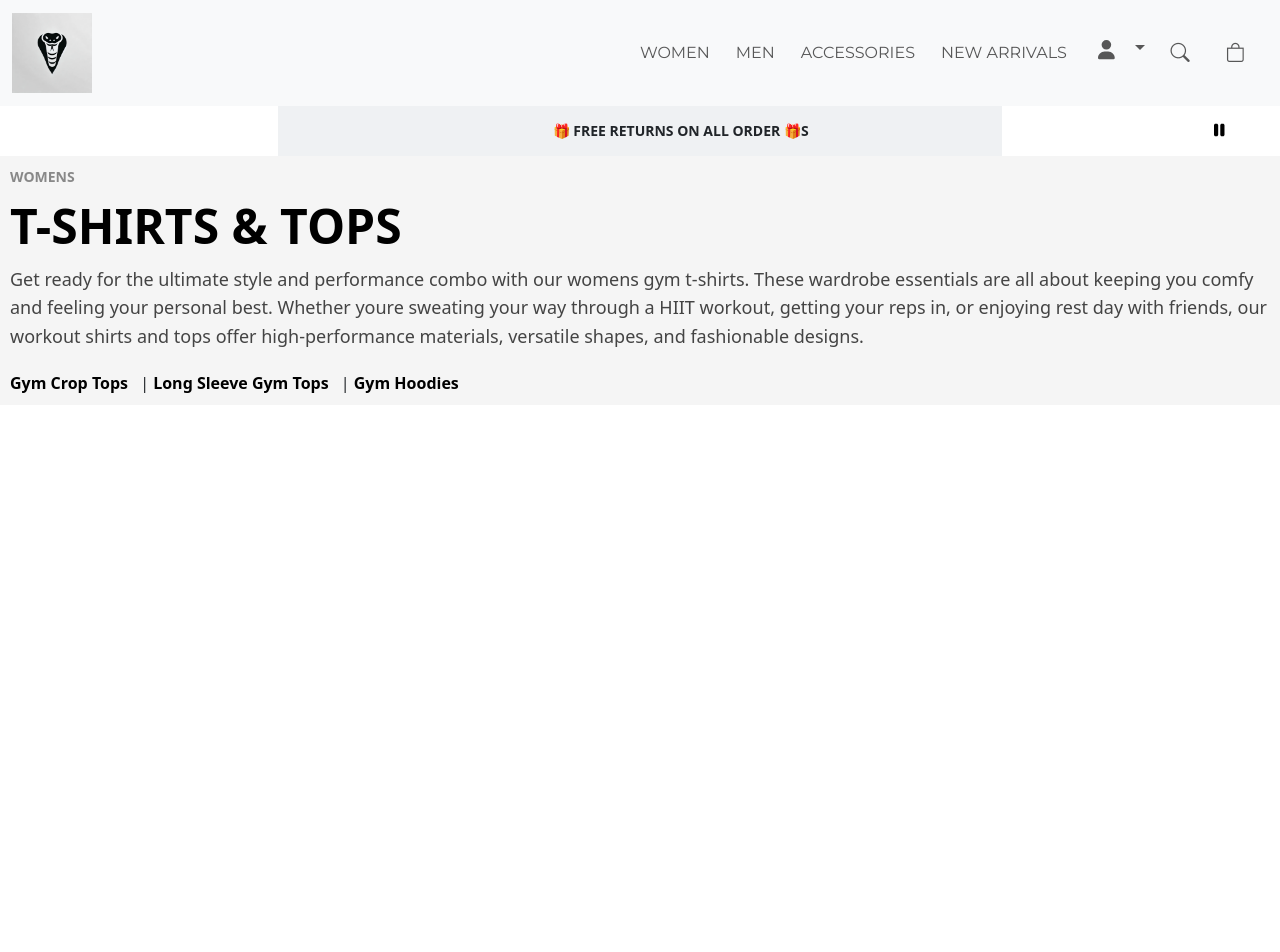
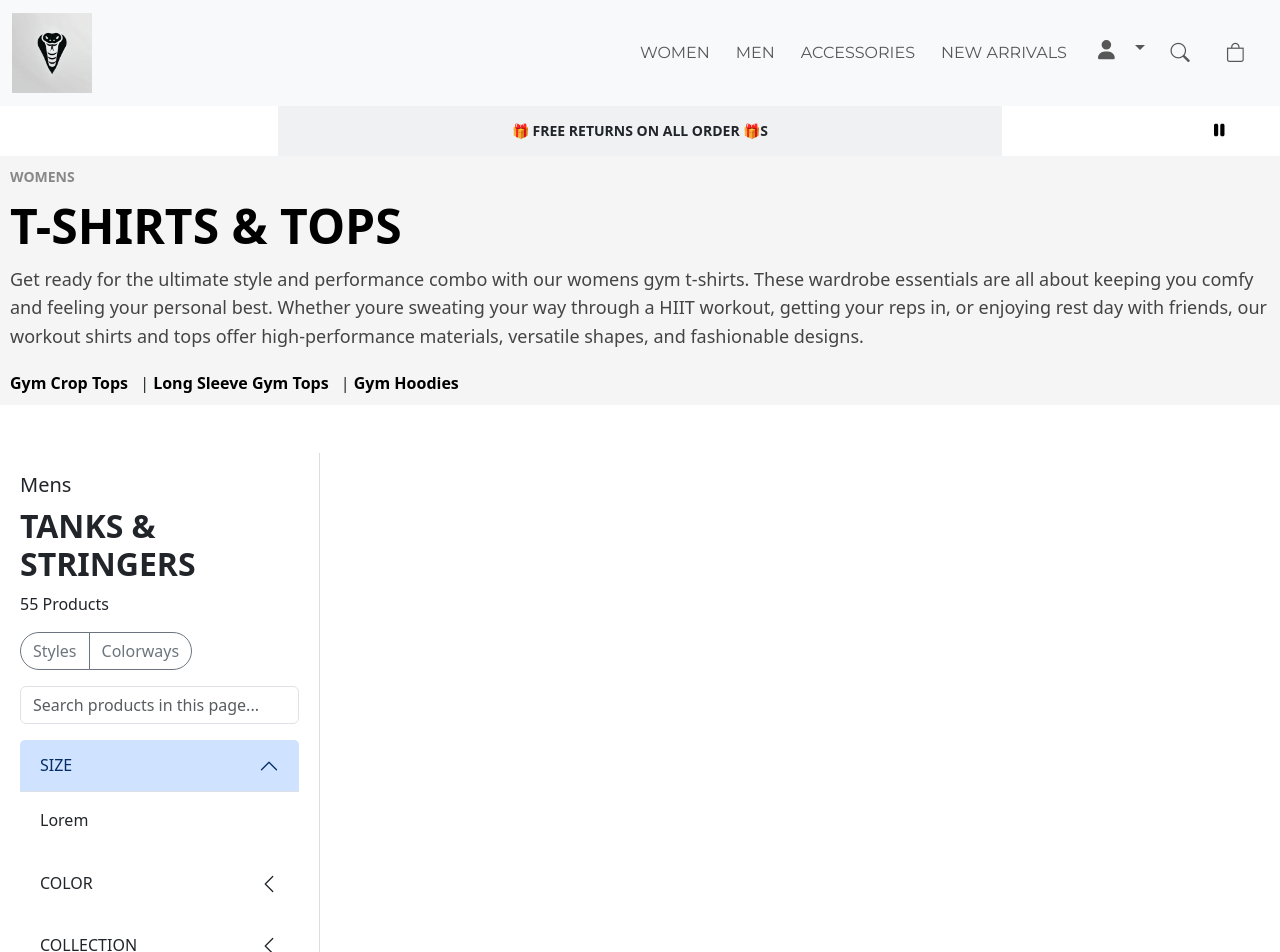
Before and after one commit to amirarif619/viper-apparel, a React (Vite) app: page / in a window 1280 px wide. Shown: the top 952 px of the page. Before the commit the page ends 800 px from the top, so only its background shows below. Built offline with nearby package versions, Linux system fonts and the light colour scheme.

Commit message:
filtersidebar added

```diff
--- a/src/App.jsx
+++ b/src/App.jsx
@@ -2,6 +2,7 @@ import HeroBanner from "./components/HeroBanner";
 import MainNavbar from "./components/MainNavbar"
 import 'bootstrap/dist/css/bootstrap.min.css';
 import PromotionBanner from "./components/PromotionBanner";
+import FilterSidebar from "./components/FilterSidebar";
 
 
 function App() {
@@ -10,6 +11,7 @@ function App() {
      <MainNavbar />
      <PromotionBanner/>
     <HeroBanner />
+    <FilterSidebar/>
 
     </>
   )
--- /dev/null
+++ b/src/components/FilterSidebar.css
@@ -0,0 +1,21 @@
+.sidebar {
+    border-right: 1px solid #ddd;
+    padding: 20px;
+}
+
+.sidebar h2 {
+    font-weight: bold;
+    margin-top: 10px;
+}
+
+.btn-group .btn {
+    border-radius: 20px;
+}
+
+.accordion-item {
+    border: none;
+}
+
+.accordion-button::after {
+    transform: rotate(90deg);
+}
--- /dev/null
+++ b/src/components/FilterSidebar.jsx
@@ -0,0 +1,49 @@
+import './FilterSidebar.css';
+import Accordion from 'react-bootstrap/Accordion';
+
+function FilterSidebar() {
+  return (
+    <div className="container-fluid mt-5">
+      <div className="row">
+        <div className="col-3 sidebar sticky-top">
+          <h5>Mens</h5>
+          <h2>TANKS & STRINGERS</h2>
+          <p>55 Products</p>
+          <div className="btn-group mb-3" role="group">
+            <button type="button" className="btn btn-outline-secondary">Styles</button>
+            <button type="button" className="btn btn-outline-secondary">Colorways</button>
+          </div>
+          <input type="text" className="form-control mb-3" placeholder="Search products in this page..." />
+          <div className="accordion" id="filterAccordion">
+          <Accordion defaultActiveKey="0">
+      <Accordion.Item eventKey="0">
+        <Accordion.Header>SIZE</Accordion.Header>
+        <Accordion.Body>
+          Lorem
+        </Accordion.Body>
+      </Accordion.Item>
+      <Accordion.Item eventKey="1">
+        <Accordion.Header>COLOR</Accordion.Header>
+        <Accordion.Body>
+          Lorem
+        </Accordion.Body>
+      </Accordion.Item>
+      <Accordion.Item eventKey="2">
+        <Accordion.Header>COLLECTION</Accordion.Header>
+        <Accordion.Body>
+          Lorem
+        </Accordion.Body>
+      </Accordion.Item>
+    </Accordion>
+
+            </div>
+        </div>
+        <div className="col-9">
+
+        </div>
+      </div>
+    </div>
+  );
+}
+
+export default FilterSidebar;
```
